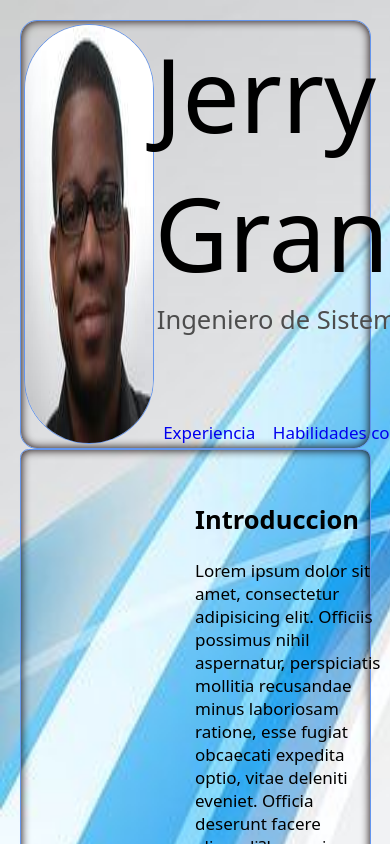
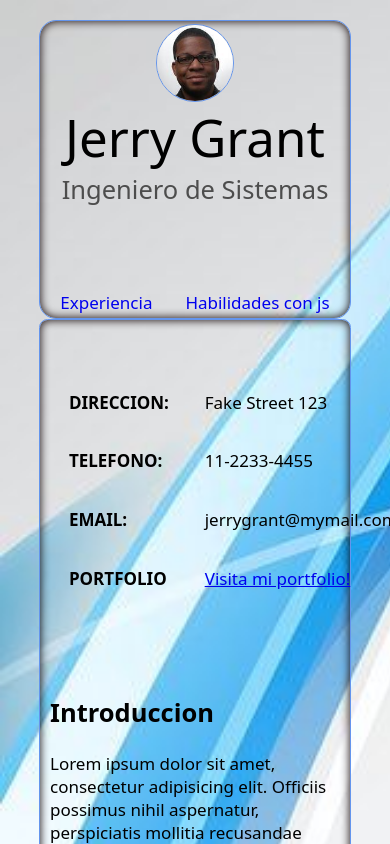
Before and after one commit to magiarg/Proyecto-integrador-CV, a plain HTML site: page index.html in a window 390 px wide. Shown: the top 844 px of the page. Drawn offline with Linux system fonts and the light colour scheme.

Commit message:
responsive

```diff
--- a/styles.css
+++ b/styles.css
@@ -33,7 +33,7 @@ body{
 .container_header img{
     border: solid 1px cornflowerblue;
     border-radius: 150px;
-    width: 250px;
+    width: 20vw;
     height: auto;
 
 }
@@ -89,7 +89,7 @@ body{
     padding: 2vh;
 }
 .datos_personales table tr td span{
-    margin-left: 5vw;
+    margin-left: 1vw;
 }
 
 /* introduccion */
@@ -186,3 +186,44 @@ body{
     transform: scale(105%);
     transition: 0.1s;
 }
+
+/* responsive */
+@media screen and (max-width: 768px){
+
+    body {
+        width: 80vw;
+        margin-left: 10vw;
+    }
+
+    .container_header{
+        flex-direction: column;
+    }
+    .container_header h1{
+        font-size: 3em;
+        align-self: center;
+    }
+    .container_header img{
+        align-self: center;
+    }
+
+    .container_main{
+
+        grid-template-columns: auto;
+    }
+    .datos_personales{
+        width: 70vw;
+    }
+    .datos_personales td, th{
+        padding: 1;
+    }
+    .datos_personales table tr td span{
+        margin-left: auto;
+    }
+
+    .introduccion{
+        width: 75vw;
+        justify-self: center;
+
+    }
+
+}
```
Also changed, not shown: img/bg-top-1.png (deleted).
